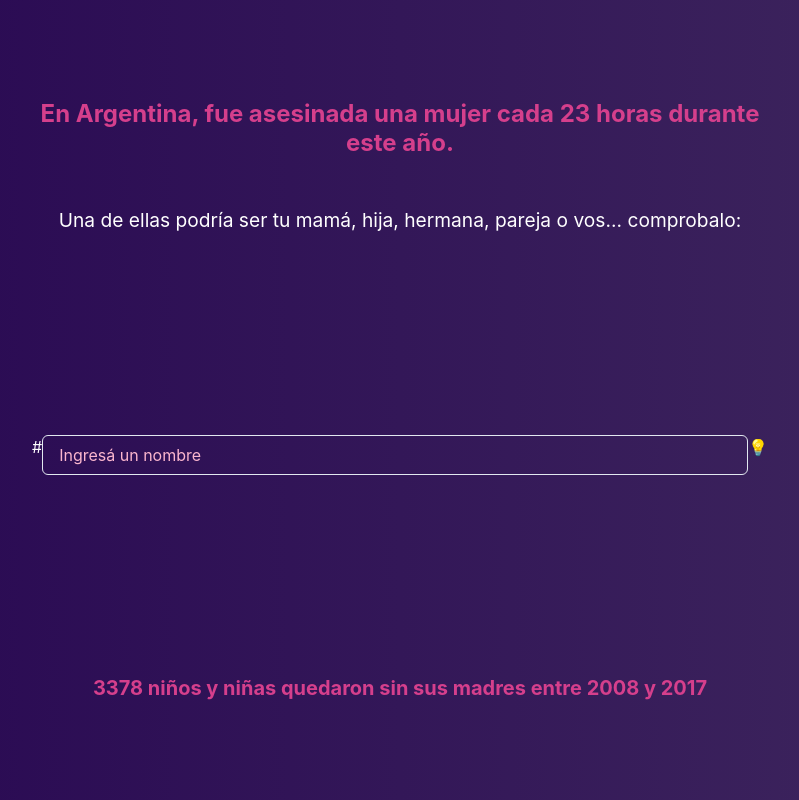
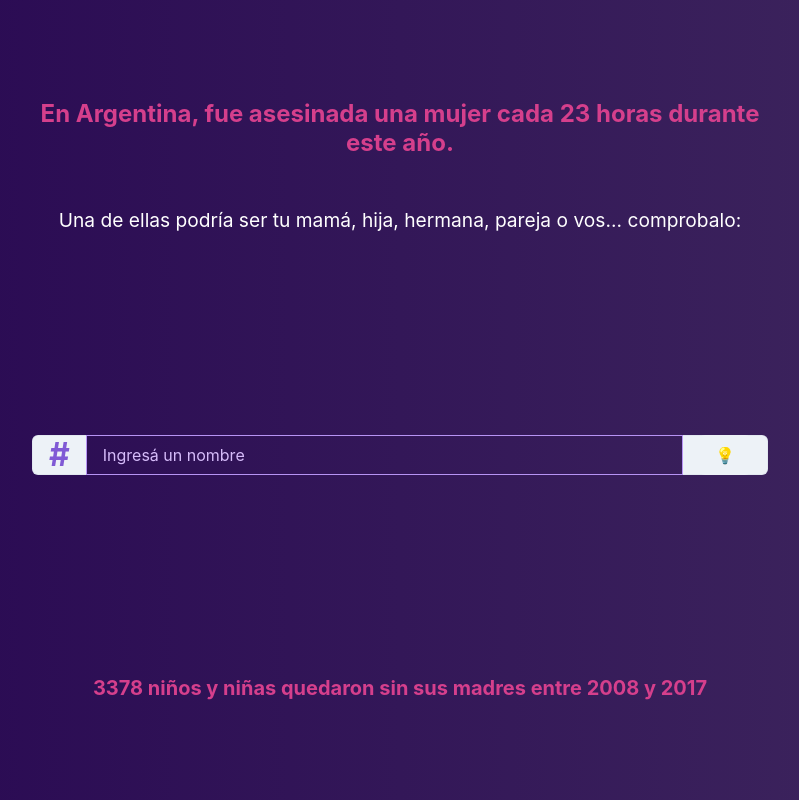
Before and after one commit to ojedacristian/paren-de-matarnos-ReactJS, a React (Vite) app: page / in a window 1280 px wide. Shown: the whole page, without its empty margins (240-1039 px from the left). Built offline with nearby package versions, Linux system fonts and the light colour scheme.

Commit message:
separando en componentes

```diff
--- a/index.html
+++ b/index.html
@@ -2,9 +2,9 @@
 <html lang="en">
   <head>
     <meta charset="UTF-8" />
-    <link rel="icon" type="image/svg+xml" href="/src/favicon.svg" />
+    <link rel="icon" type="image/svg+xml" href="/src/favicon.png" />
     <meta name="viewport" content="width=device-width, initial-scale=1.0" />
-    <title>Vite App</title>
+    <title>Paren de Matarnos</title>
   </head>
   <body>
     <div id="root"></div>
--- a/src/App.tsx
+++ b/src/App.tsx
@@ -1,7 +1,5 @@
-import {
-  Box, Container, Heading, Input, Stack, Text,
-} from '@chakra-ui/react';
-import * as React from 'react';
+import { Box } from '@chakra-ui/react';
+import { HomeScreen } from './HomeScreen';
 
 function App() {
   return (
@@ -13,44 +11,7 @@ function App() {
       display="flex"
       justifyContent="center"
     >
-      <Container
-        minWidth="container.md"
-        display="flex"
-        flexDirection="column"
-        justifyContent="space-around"
-      >
-        <Box>
-
-          <Heading
-            as="h1"
-            color="pink.500"
-            fontSize="1.5em"
-            textAlign="center"
-            paddingBottom="2em"
-          >
-            En Argentina, fue asesinada una mujer cada 23 horas durante este año.
-          </Heading>
-          <Text
-            textAlign="center"
-            fontSize="1.2em"
-          >
-            Una de ellas podría ser tu mamá, hija, hermana, pareja o vos... comprobalo:
-
-          </Text>
-        </Box>
-        <Box display="flex">
-          <Text>#</Text>
-          <Input
-            color="pink.200"
-            placeholder="Ingresá un nombre"
-            _placeholder={{
-              color: 'inherit',
-            }}
-          />
-          <Text> 💡 </Text>
-        </Box>
-        <Heading as="h2" color="pink.500" fontSize="xl" textAlign="center">3378 niños y niñas quedaron sin sus madres entre 2008 y 2017</Heading>
-      </Container>
+      <HomeScreen />
     </Box>
   );
 }
--- /dev/null
+++ b/src/HomeScreen.tsx
@@ -0,0 +1,21 @@
+import { Container } from '@chakra-ui/react';
+import Search from './components/Search';
+import Title from './components/Title';
+import DataSub from './components/DataSub';
+
+export function HomeScreen() {
+  return (
+    <Container
+      minWidth="container.md"
+      display="flex"
+      flexDirection="column"
+      justifyContent="space-around"
+    >
+      <Title />
+      <Search />
+      <DataSub />
+    </Container>
+  );
+}
+
+export default HomeScreen;
--- /dev/null
+++ b/src/components/DataSub.tsx
@@ -0,0 +1,11 @@
+import { Heading } from '@chakra-ui/react';
+
+export function DataSub() {
+  return (
+    <Heading as="h2" color="pink.500" fontSize="xl" textAlign="center">
+      3378 niños y niñas quedaron sin sus madres entre 2008 y 2017
+    </Heading>
+  );
+}
+
+export default DataSub;
--- /dev/null
+++ b/src/components/Search.tsx
@@ -0,0 +1,34 @@
+import {
+  Box, Input, InputGroup, InputLeftAddon, InputRightAddon, Button,
+} from '@chakra-ui/react';
+
+const handleClick = () => {
+  console.log('click');
+};
+
+export function Search() {
+  return (
+    <Box display="flex">
+      <InputGroup>
+        <InputLeftAddon children="#" color="purple.500" fontSize="2em" fontWeight="bold" />
+        <Input
+          color="purple.200"
+          focusBorderColor="purple.500"
+          borderColor="purple.300"
+          placeholder="Ingresá un nombre"
+          _placeholder={{
+            color: 'inherit',
+          }}
+        />
+        {/* <InputRightAddon children="💡" /> */}
+        <InputRightAddon>
+          <Button onClick={handleClick}>
+            💡
+          </Button>
+        </InputRightAddon>
+      </InputGroup>
+    </Box>
+  );
+}
+
+export default Search;
--- /dev/null
+++ b/src/components/Title.tsx
@@ -0,0 +1,25 @@
+import { Box, Heading, Text } from '@chakra-ui/react';
+
+export function Title() {
+  return (
+    <Box>
+      <Heading
+        as="h1"
+        color="pink.500"
+        fontSize="1.5em"
+        textAlign="center"
+        paddingBottom="2em"
+      >
+        En Argentina, fue asesinada una mujer cada 23 horas durante este año.
+      </Heading>
+      <Text
+        textAlign="center"
+        fontSize="1.2em"
+      >
+        Una de ellas podría ser tu mamá, hija, hermana, pareja o vos... comprobalo:
+      </Text>
+    </Box>
+  );
+}
+
+export default Title;
```
Also changed, not shown: .eslintrc.json, src/favicon.png (added), src/favicon.svg (deleted).
